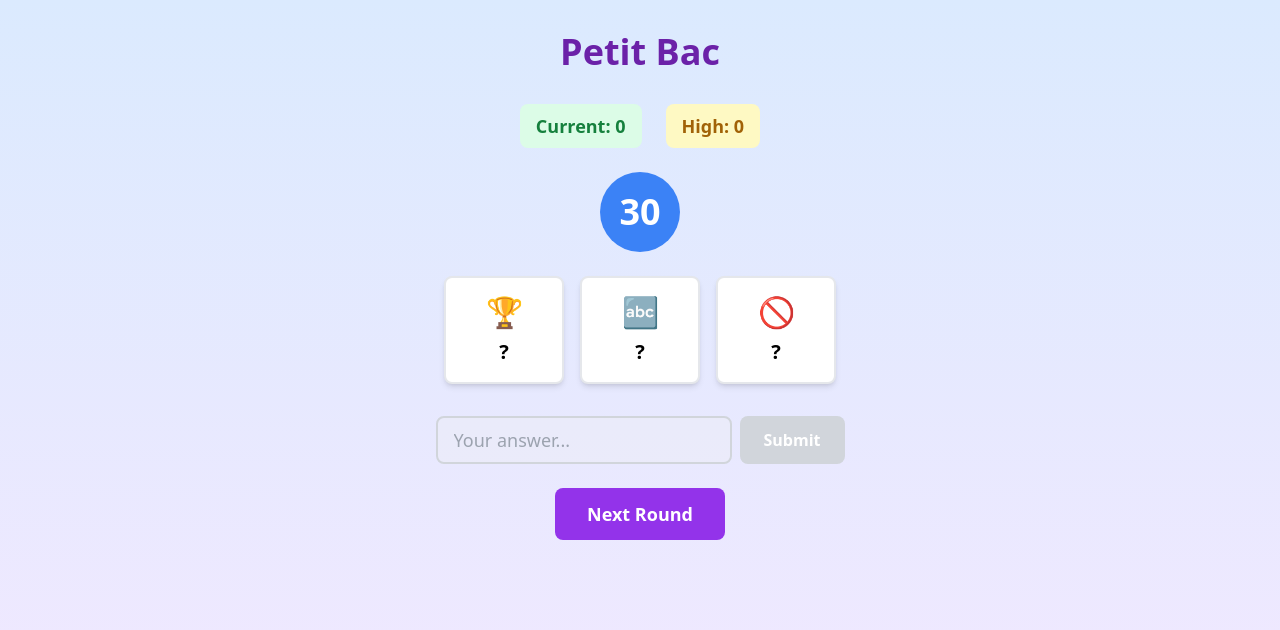
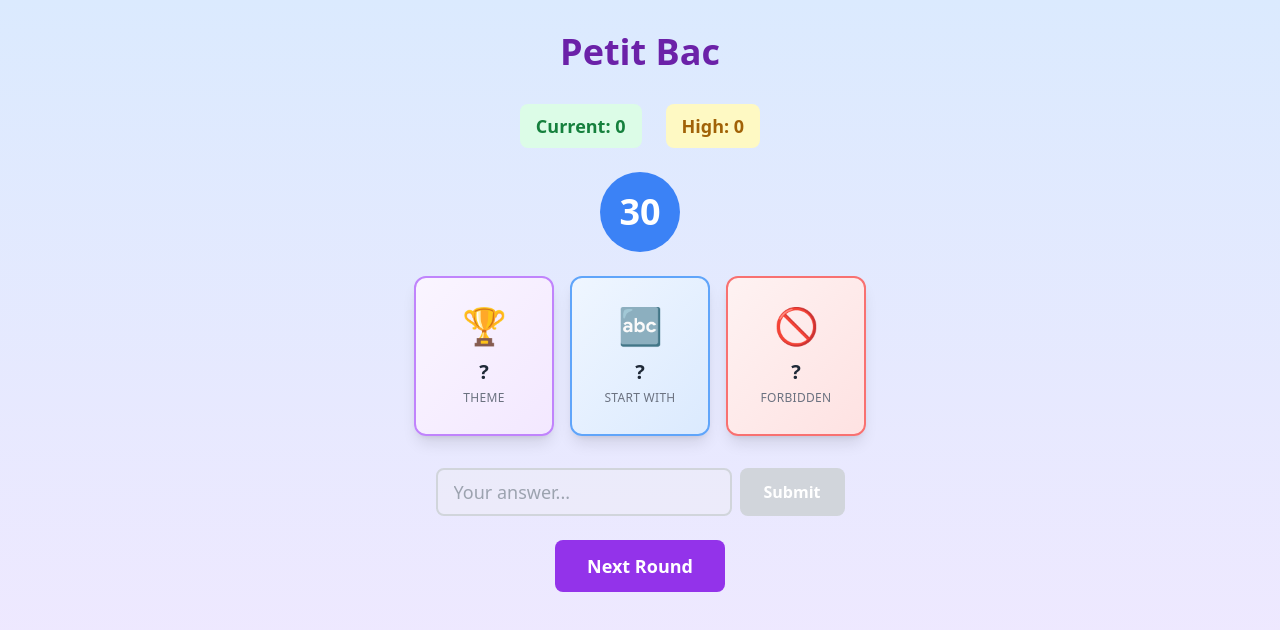
Before and after one commit to Ilias-El-Mhamdi/my-blog, a Next.js app: page /bac in a window 1280 px wide. Shown: the top 630 px of the page. Built offline with nearby package versions, Linux system fonts and the light colour scheme.

Commit message:
feat: add card animations and styling with Framer Motion

```diff
--- a/components/Card.tsx
+++ b/components/Card.tsx
@@ -1,3 +1,5 @@
+import { motion } from 'framer-motion';
+
 interface CardProps {
   type: 'theme' | 'letter' | 'forbidden';
   value: string;
@@ -5,10 +7,37 @@ interface CardProps {
 
 export default function Card({ type, value }: CardProps) {
   const icon = type === 'theme' ? '🏆' : type === 'letter' ? '🔤' : '🚫';
+
+  const borderColor = type === 'theme'
+    ? 'border-purple-400'
+    : type === 'letter'
+    ? 'border-blue-400'
+    : 'border-red-400';
+
+  const bgGradient = type === 'theme'
+    ? 'from-purple-50 to-purple-100'
+    : type === 'letter'
+    ? 'from-blue-50 to-blue-100'
+    : 'from-red-50 to-red-100';
+
   return (
-    <div className="card p-4 rounded-lg shadow-md bg-white border-2 flex flex-col items-center justify-center min-w-[120px]">
-      <div className="text-3xl mb-2">{icon}</div>
-      <div className="text-xl font-bold">{value}</div>
-    </div>
+    <motion.div
+      initial={{ rotateY: 180, opacity: 0 }}
+      animate={{ rotateY: 0, opacity: 1 }}
+      transition={{ duration: 0.5, type: 'spring' }}
+      className={`card p-6 rounded-xl shadow-lg bg-gradient-to-br ${bgGradient} border-2 ${borderColor} flex flex-col items-center justify-center min-w-[140px] min-h-[160px]`}
+    >
+      <motion.div
+        className="text-4xl mb-3"
+        animate={{ scale: [1, 1.2, 1] }}
+        transition={{ duration: 0.3, delay: 0.5 }}
+      >
+        {icon}
+      </motion.div>
+      <div className="text-xl font-bold text-gray-800">{value}</div>
+      <div className="text-xs text-gray-500 mt-1 uppercase tracking-wide">
+        {type === 'theme' ? 'Theme' : type === 'letter' ? 'Start with' : 'Forbidden'}
+      </div>
+    </motion.div>
   );
 }
--- a/components/Game.tsx
+++ b/components/Game.tsx
@@ -1,4 +1,5 @@
 import { useState, useEffect } from 'react';
+import { motion, AnimatePresence } from 'framer-motion';
 import Card from './Card';
 import Timer from './Timer';
 import InputForm from './InputForm';
@@ -18,6 +19,8 @@ export default function Game() {
   const [currentScore, setCurrentScore] = useState(0);
   const [highScore, setHighScore] = useState(0);
   const [isPlaying, setIsPlaying] = useState(false);
+  const [roundKey, setRoundKey] = useState(0);
+  const [feedback, setFeedback] = useState<'correct' | 'wrong' | null>(null);
 
   useEffect(() => {
     const stored = localStorage.getItem('bacHighScore');
@@ -35,14 +38,26 @@ export default function Game() {
     }
   }, [isPlaying, timeLeft]);
 
+  // Clear feedback after showing
+  useEffect(() => {
+    if (feedback) {
+      const timer = setTimeout(() => setFeedback(null), 500);
+      return () => clearTimeout(timer);
+    }
+  }, [feedback]);
+
   const nextRound = () => {
     setCards(selectRandomCards());
     setTimeLeft(30);
     setIsPlaying(true);
+    setRoundKey(prev => prev + 1);
   };
 
   const handleSubmit = (value: string) => {
-    if (validateAnswer(value, cards.letter, cards.forbidden)) {
+    const isValid = validateAnswer(value, cards.letter, cards.forbidden);
+    setFeedback(isValid ? 'correct' : 'wrong');
+
+    if (isValid) {
       const newScore = currentScore + 1;
       setCurrentScore(newScore);
       if (newScore > highScore) {
@@ -56,7 +71,13 @@ export default function Game() {
   return (
     <div className="min-h-screen bg-gradient-to-b from-blue-100 to-purple-100 p-8">
       <div className="max-w-2xl mx-auto">
-        <h1 className="text-4xl font-bold text-center mb-8 text-purple-800">Petit Bac</h1>
+        <motion.h1
+          className="text-4xl font-bold text-center mb-8 text-purple-800"
+          initial={{ y: -20, opacity: 0 }}
+          animate={{ y: 0, opacity: 1 }}
+        >
+          Petit Bac
+        </motion.h1>
 
         <div className="flex justify-center mb-6">
           <ScoreBoard current={currentScore} high={highScore} />
@@ -66,23 +87,49 @@ export default function Game() {
           <Timer timeLeft={timeLeft} />
         </div>
 
-        <div className="flex justify-center gap-4 mb-8">
-          <Card type="theme" value={cards.theme || '?'} />
-          <Card type="letter" value={cards.letter || '?'} />
-          <Card type="forbidden" value={cards.forbidden || '?'} />
-        </div>
+        <AnimatePresence exitBeforeEnter>
+          <motion.div
+            key={roundKey}
+            className="flex justify-center gap-4 mb-8"
+            initial={{ opacity: 0, y: 20 }}
+            animate={{ opacity: 1, y: 0 }}
+            exit={{ opacity: 0, y: -20 }}
+          >
+            <Card type="theme" value={cards.theme || '?'} />
+            <Card type="letter" value={cards.letter || '?'} />
+            <Card type="forbidden" value={cards.forbidden || '?'} />
+          </motion.div>
+        </AnimatePresence>
+
+        {/* Feedback indicator */}
+        <AnimatePresence>
+          {feedback && (
+            <motion.div
+              initial={{ scale: 0, opacity: 0 }}
+              animate={{ scale: 1, opacity: 1 }}
+              exit={{ scale: 0, opacity: 0 }}
+              className={`text-center text-2xl font-bold mb-4 ${
+                feedback === 'correct' ? 'text-green-500' : 'text-red-500'
+              }`}
+            >
+              {feedback === 'correct' ? '+1 Point!' : 'Try again!'}
+            </motion.div>
+          )}
+        </AnimatePresence>
 
         <div className="flex justify-center mb-6">
           <InputForm onSubmit={handleSubmit} disabled={!isPlaying || timeLeft === 0} />
         </div>
 
         <div className="flex justify-center">
-          <button
+          <motion.button
             onClick={nextRound}
             className="bg-purple-600 text-white px-8 py-3 rounded-lg font-bold text-lg hover:bg-purple-700 transition-colors"
+            whileHover={{ scale: 1.05 }}
+            whileTap={{ scale: 0.95 }}
           >
             Next Round
-          </button>
+          </motion.button>
         </div>
       </div>
     </div>
--- a/package.json
+++ b/package.json
@@ -13,6 +13,7 @@
     "build-storybook": "build-storybook"
   },
   "dependencies": {
+    "framer-motion": "^6.5.1",
     "next": "latest",
     "react": "latest",
     "react-dom": "latest",
@@ -29,7 +30,7 @@
     "@storybook/react": "^6.5.10",
     "@storybook/testing-library": "^0.0.13",
     "@testing-library/jest-dom": "^6.9.1",
-    "@testing-library/react": "^16.3.2",
+    "@testing-library/react": "^12.1.5",
     "@testing-library/user-event": "^14.6.1",
     "@types/jest": "^30.0.0",
     "@types/node": "^12.12.21",
```
